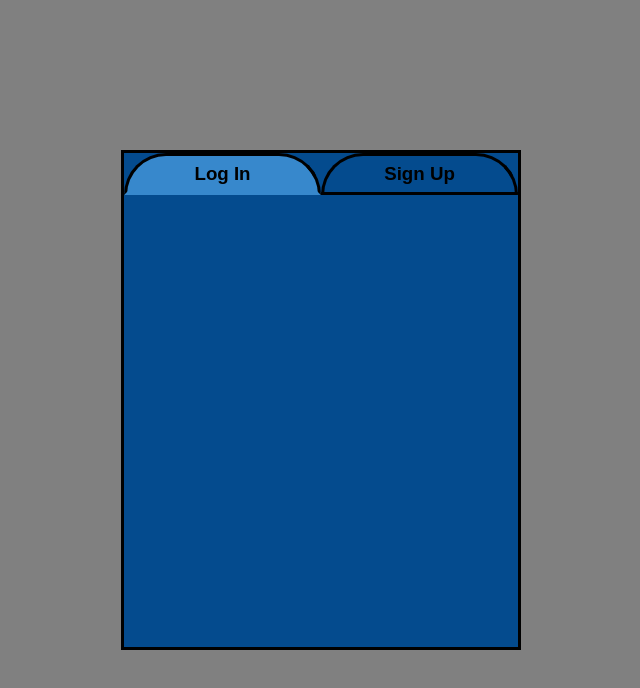
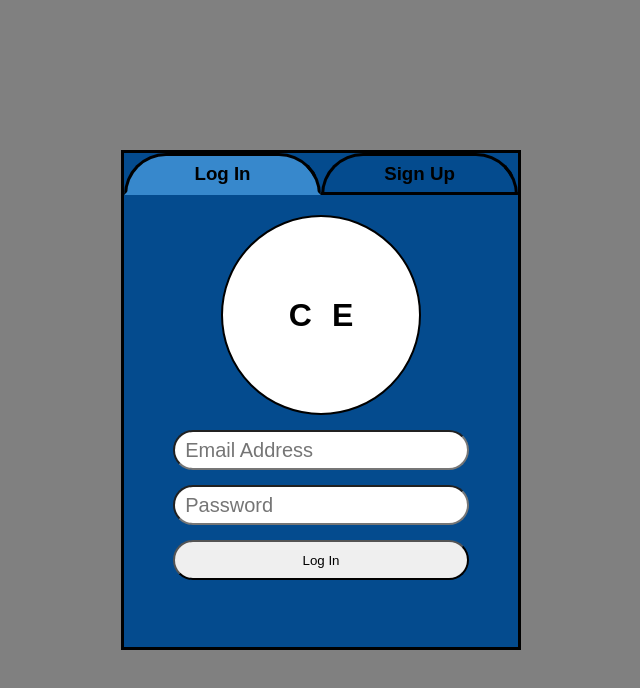
Before and after one commit to Griflongtin/planning-react-commit-engineering, a React (Create React App) app: page / in a window 1280 px wide. Shown: the top 688 px of the page, without its empty margins (319-959 px from the left). Built offline with nearby package versions, Linux system fonts and the light colour scheme.

Commit message:
add styles to login component

```diff
--- /dev/null
+++ b/src/assest/img/LogInLogo.js
@@ -0,0 +1,33 @@
+import React, { Component } from 'react';
+
+class LogInLogo extends Component {
+  render() {
+    return (
+      <div>
+        <style jsx>{`
+          .AppLogInLogo {
+            margin: 0 auto;
+            border: 2px solid black;
+            width: 200px;
+            Height: 200px;
+            border-radius: 50%;
+            display: flex;
+            justify-content: center;
+            align-items: center;
+            background-color: white;
+          }
+          .LogoText {
+            padding: 0 10px;
+          }
+
+      `}</style>
+        <div className="AppLogInLogo">
+          <h1 className="LogoText">C</h1>
+          <h1 className="LogoText">E</h1>
+        </div>
+      </div>
+    );
+  }
+}
+
+export default LogInLogo;
--- a/src/components/UserForm.js
+++ b/src/components/UserForm.js
@@ -37,11 +37,11 @@ class UserForm extends Component {
         <div className="tabs">
           <div className="LOGIN">
             <h3 className="TabeText">Log In</h3>
-            <UserLogIn />
           </div>
           <div className="SIGNUP">
             <h3 className="TabeText">Sign Up</h3></div>
         </div>
+        <UserLogIn />
       </div>
     );
   }
--- a/src/components/UserLogIn.js
+++ b/src/components/UserLogIn.js
@@ -1,12 +1,53 @@
 import React, { Component } from 'react';
+import LogInLogo from './../assest/img/LogInLogo';
 
 class UserLogIn extends Component {
   render() {
     return (
-      <div>
+      <div className="LoginContainer">
         <style jsx >{`
+          .LoginContainer {
+            width: 100%;
+            height: 100%;
+          }
+          .Logo {
+            padding-top: 20px;
+          }
+          .Input {
+            display: block;
+            border-radius: 30px;
+            margin: 15px auto;
+            padding: 0 0 0 10px;
+            font-size: 20px;
+            width: 75%;
+            height: 40px;
+          }
+          .LoginButton {
+            display: block;
+            width: 75%;
+            margin: 0 auto;
+            width: 75%;
+            height: 40px;
+            border-radius: 30px;
+          }
 
       `}</style>
+        <div className="Logo">
+          <LogInLogo />
+        </div>
+        <form>
+          <input
+            className="Input"
+            type='email'
+            placeholder="Email Address"
+          />
+          <input
+            className="Input"
+            type='Password'
+            placeholder='Password'
+          />
+          <button className="LoginButton">Log In</button>
+        </form>
       </div>
     );
   }
```
